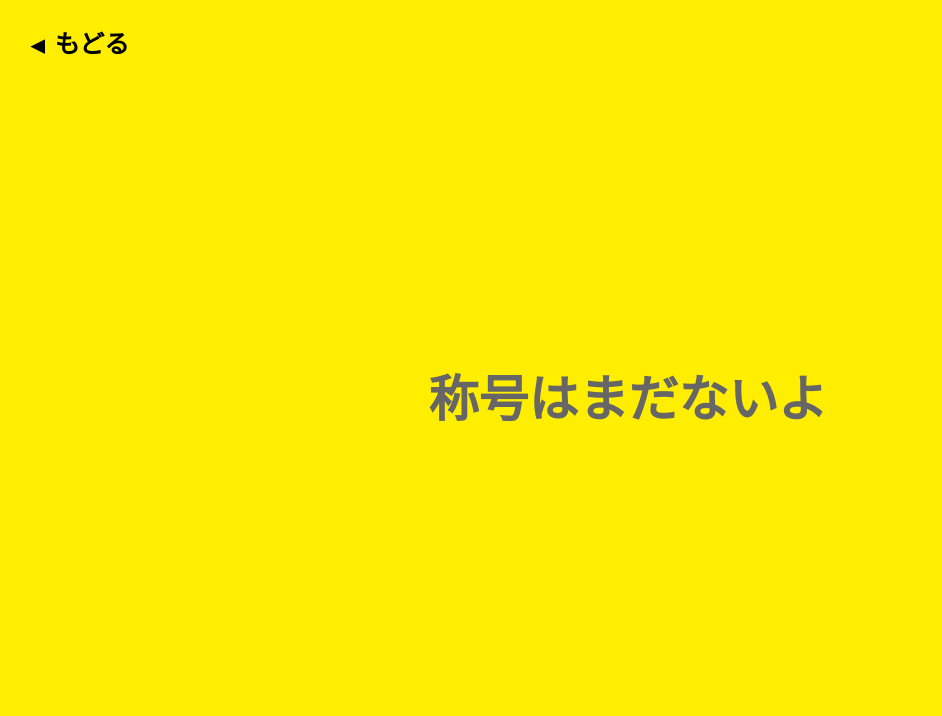
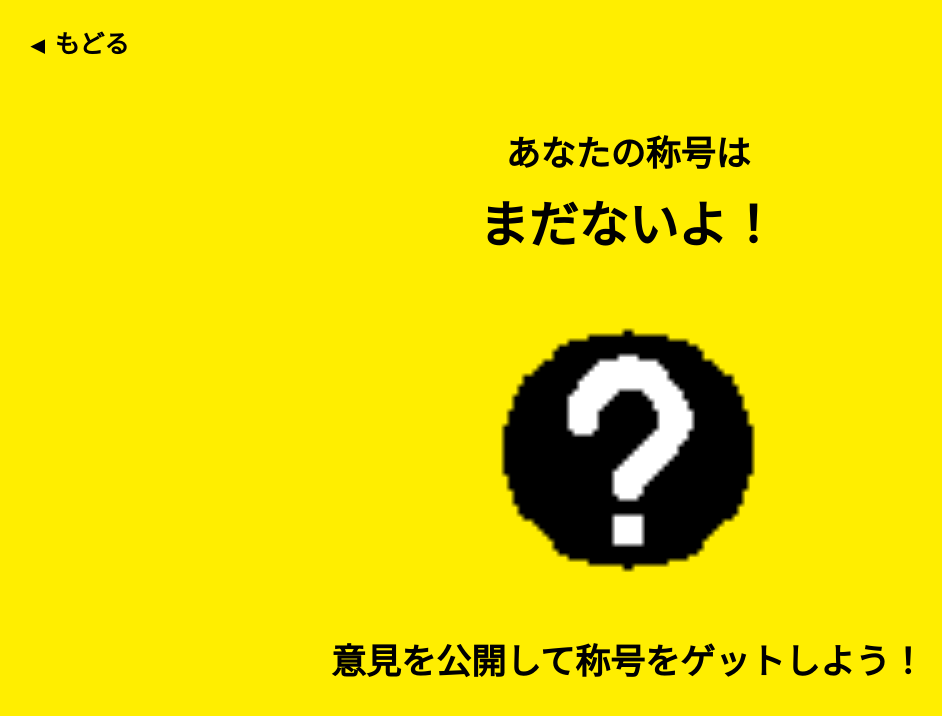
Before and after one commit to gs-product-development-org/Monitor-Driven-Development, a Next.js app in the folder frontend/: page /title in a window 1280 px wide. Shown: the top 716 px of the page, without its empty margins (12-954 px from the left). Built offline with nearby package versions, Linux system fonts and the light colour scheme; no server answers; sample sign-in values are in the browser's storage; a web font is replaced by a local one.

Commit message:
【update】初回（称号未取得）時の称号表示画面

```diff
--- a/frontend/src/app/(auth)/title/page.tsx
+++ b/frontend/src/app/(auth)/title/page.tsx
@@ -11,6 +11,14 @@ type TitleData = {
   title_name: string;
   title_detail: string;
   image?: string;
+};
+
+// 初回・未取得時のデフォルトデータ
+const DEFAULT_TITLE: TitleData = {
+  title_id: 0,
+  title_name: 'まだないよ',
+  title_detail: '意見を公開して称号をゲットしよう！',
+  image: '/images/animals/non_animal.png',
 };
 
 export default function TitleDetailPage() {
@@ -32,8 +40,13 @@ export default function TitleDetailPage() {
         const classId = Number((user as any)?.class_id);
         const userNumber = Number((user as any)?.user_number || (user as any)?.student_id || (user as any)?.user_id);
 
+        // if (isNaN(classId) || isNaN(userNumber)) {
+        //   throw new Error('称号はまだないよ');
+        // }
+
         if (isNaN(classId) || isNaN(userNumber)) {
-          throw new Error('称号はまだないよ');
+          setTitleData(DEFAULT_TITLE);
+          return;
         }
 
         const { data, error: rpcError } = await supabase.rpc('get_title', {
@@ -41,11 +54,10 @@ export default function TitleDetailPage() {
           p_user_number: userNumber,
         });
 
-        if (rpcError) {
-          throw new Error('称号はまだないよ');
-        }
-
-        if (data && data.length > 0) {
+        if (rpcError || !data || data.length === 0) {
+          // データがない・エラー時はデフォルト（はてな画像）を表示
+          setTitleData(DEFAULT_TITLE);
+        } else {
           const result = data[0];
           setTitleData({
             title_id: Number(result.title_id),
@@ -53,11 +65,10 @@ export default function TitleDetailPage() {
             title_detail: result.title_detail || '',
             image: `/images/animals/title-${result.title_id}.png`,
           });
-        } else {
-          setError('称号はまだないよ');
         }
-      } catch (err: any) {
-        setError('称号はまだないよ');
+      } catch (err) {
+        // 例外発生時もデフォルトを表示
+        setTitleData(DEFAULT_TITLE);
       } finally {
         setLoading(false);
       }
@@ -74,27 +85,30 @@ export default function TitleDetailPage() {
     );
   }
 
-  if (error || !titleData) {
-    return (
-      <div className="title-detail-container">
-        <button
-          type="button"
-          onClick={() => router.push('/home')}
-          className="title-back-button"
-          aria-label="もどる"
-        >
-          <span className="back-arrow">▲</span>
-          <span className="back-text">もどる</span>
-        </button>
+  // titleData が入っている状態（データあり / デフォルトはてな表示 共通）
+  const currentTitle = titleData || DEFAULT_TITLE;
 
-        <div className="title-empty-wrapper">
-          <p className="title-error-message">
-            {error || '称号はまだないよ'}
-          </p>
-        </div>
-      </div>
-    );
-  }
+  // if (error || !titleData) {
+  //   return (
+  //     <div className="title-detail-container">
+  //       <button
+  //         type="button"
+  //         onClick={() => router.push('/home')}
+  //         className="title-back-button"
+  //         aria-label="もどる"
+  //       >
+  //         <span className="back-arrow">▲</span>
+  //         <span className="back-text">もどる</span>
+  //       </button>
+
+  //       <div className="title-empty-wrapper">
+  //         <p className="title-error-message">
+  //           {error || '称号はまだないよ'}
+  //         </p>
+  //       </div>
+  //     </div>
+  //   );
+  // }
 
   return (
     <div className="title-detail-container">
```
